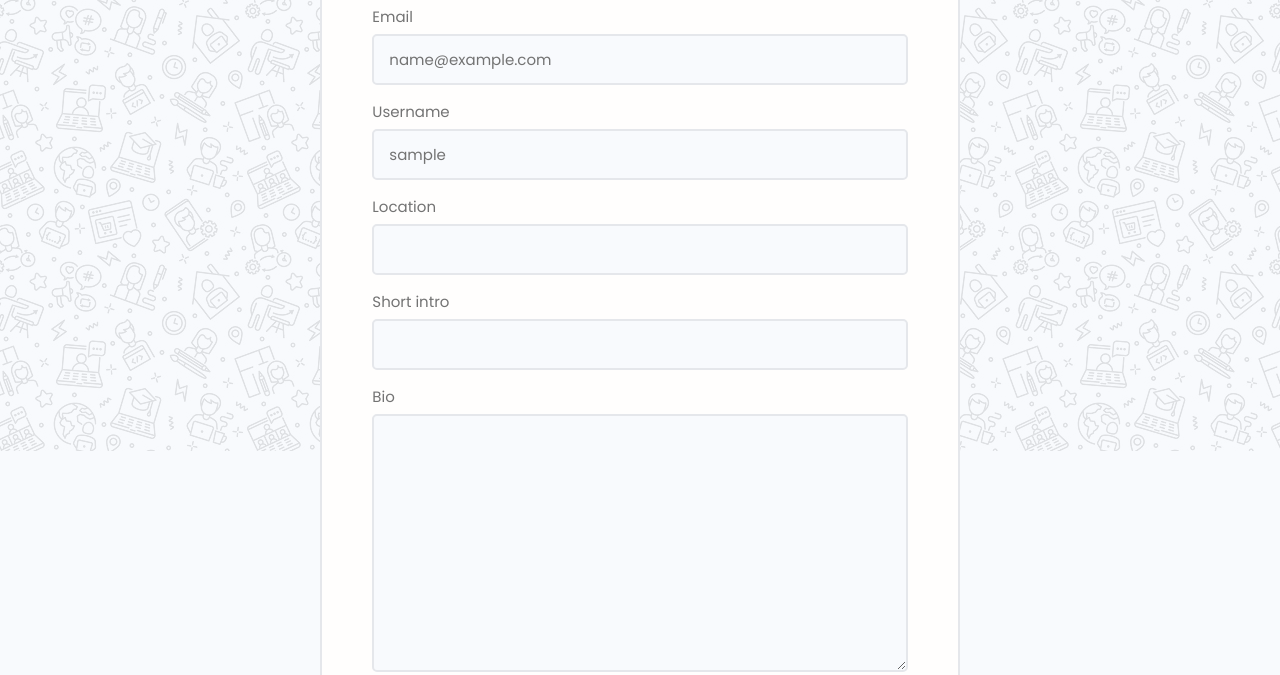
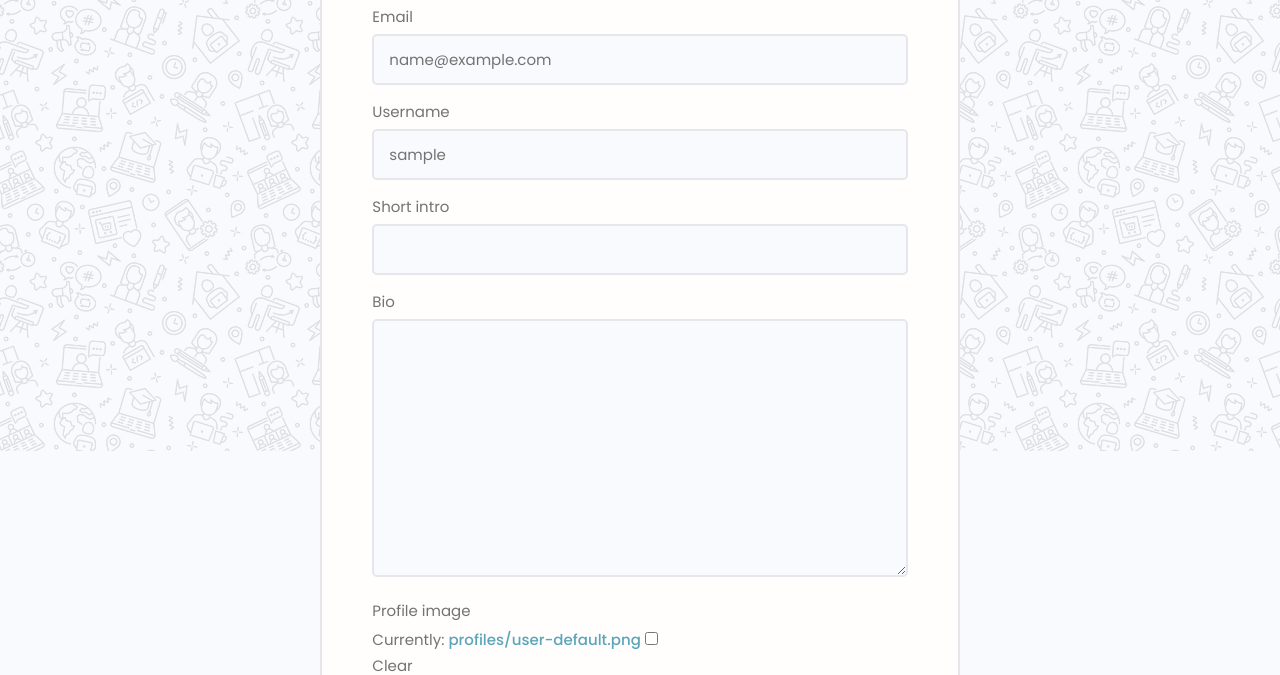
Before and after one commit to NiharPopat17/linkhub, a Django app: page /edit-account/ in a window 1280 px wide. Shown: the part 349-1024 px from the top of the page. Run offline with Django 5.2, Linux system fonts and the light colour scheme; the visitor is signed in with stand-in values (Sample User, id 1); some libraries are stand-ins or nearby versions.

Commit message:
Removed-location

```diff
--- a/users/forms.py
+++ b/users/forms.py
@@ -21,7 +21,7 @@ class CustomUserCreationForm(UserCreationForm):
 class ProfileForm(ModelForm):
     class Meta:
         model = Profile
-        fields = ['name', 'email', 'username', 'location', 'short_intro', 'bio', 'profile_image', 'social_github', 'social_twitter', 'social_linkedin', 'social_youtube', 'social_website']
+        fields = ['name', 'email', 'username', 'short_intro', 'bio', 'profile_image', 'social_github', 'social_twitter', 'social_linkedin', 'social_youtube', 'social_website']
     def __init__(self, *args, **kwargs):
         super(ProfileForm, self).__init__(*args, **kwargs)
 
--- a/users/models.py
+++ b/users/models.py
@@ -10,7 +10,6 @@ class Profile(models.Model):
     name = models.CharField(max_length=200, blank=True, null=True)
     email = models.EmailField(max_length=500, blank=True, null=True)
     username = models.CharField(max_length=200, blank=True, null=True)
-    location = models.CharField(max_length=200, blank=True, null=True)
     short_intro = models.CharField(max_length=200, blank=True, null=True)
     bio = models.TextField(blank=True, null=True)
     profile_image = models.ImageField(null=True, blank=True, upload_to='profiles/', default="profiles/user-default.png")
--- a/users/templates/users/account.html
+++ b/users/templates/users/account.html
@@ -15,7 +15,6 @@
             <img class="avatar avatar--xl dev__avatar" src="{{profile.imageURL}}" />
             <h2 class="dev__name">{{profile.name}}</h2>
             <p class="dev__title">{{profile.short_intro}}</p>
-            <p class="dev__location">Based in {{profile.location}}</p>
 
             <ul class="dev__social">
               {% if profile.social_github %}
--- a/users/templates/users/user-profile.html
+++ b/users/templates/users/user-profile.html
@@ -12,7 +12,6 @@
                         <img class="avatar avatar--xl" src="{{ profile.imageURL }}" />
                         <h2 class="dev__name">{{profile.name}}</h2>
                         <p class="dev__title">{{profile.short_intro}}</p>
-                        <p class="dev__location">Based in {{profile.location}}</p>
                         <ul class="dev__social">
 
                             {% if profile.social_github %}
```
Also changed, not shown: projects/migrations/0007_alter_project_owner.py (added), users/migrations/0006_remove_location_from_profile.py (added).
